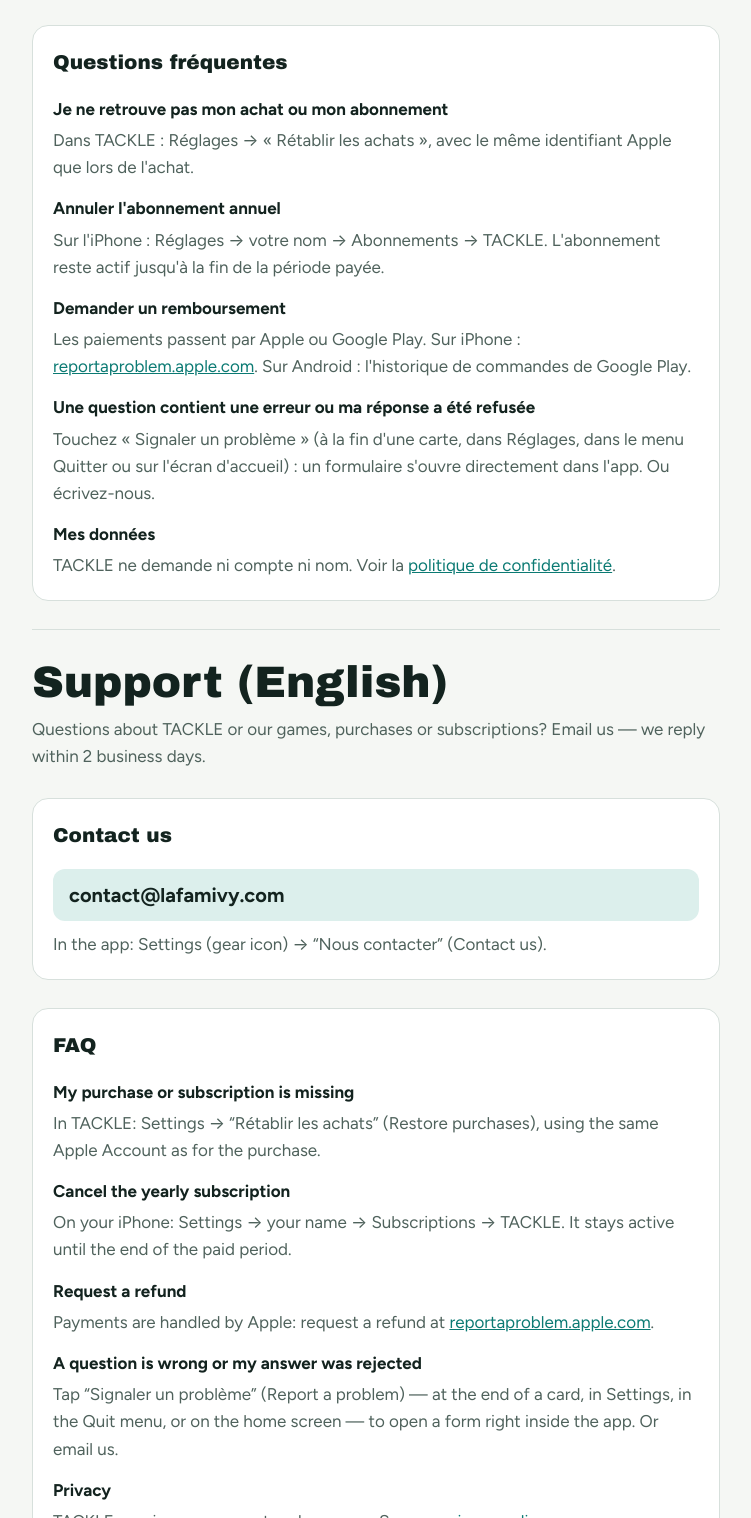
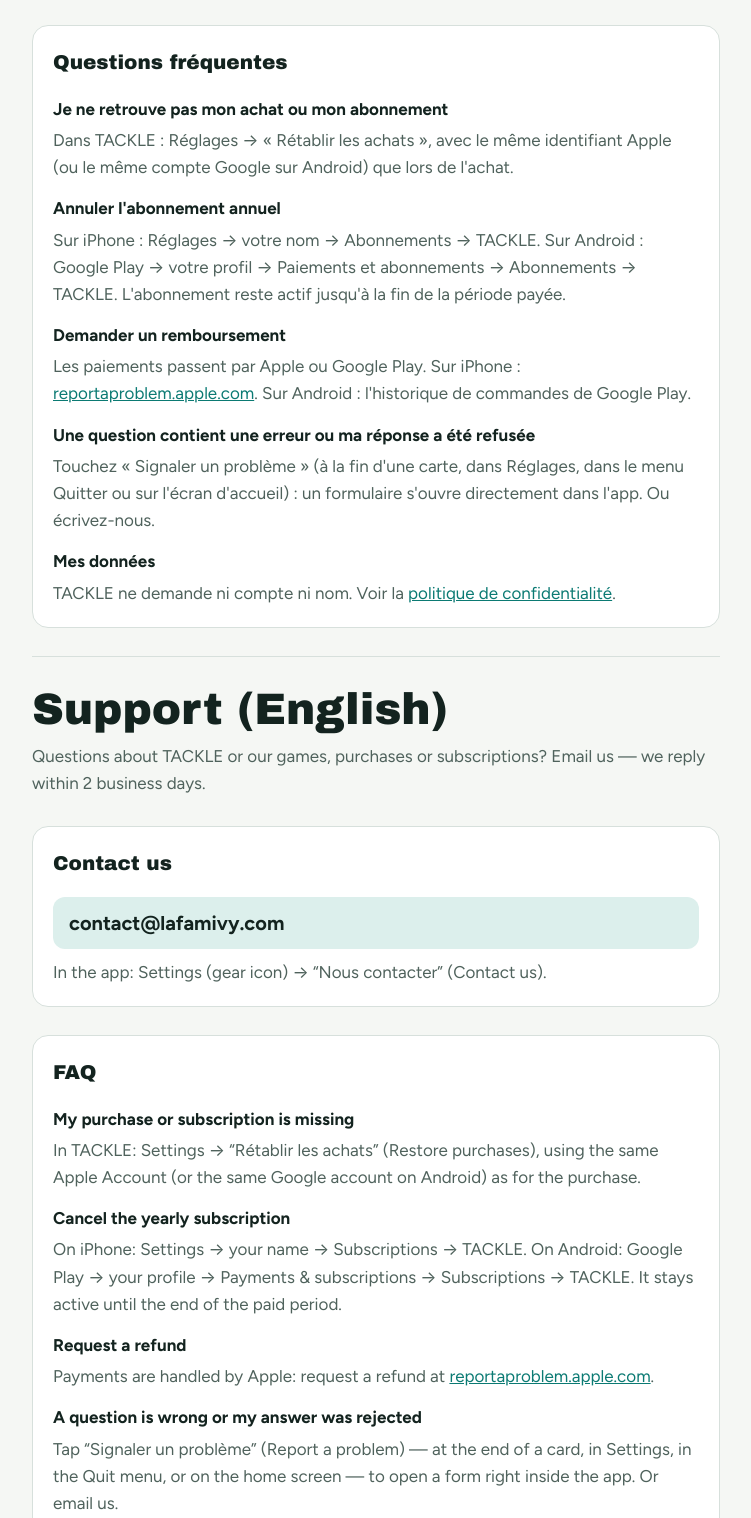
Before and after one commit to Dacloccortexa/lafamivy-site, a plain HTML site: page support/index.html in a window 1280 px wide. Shown: the part 422-1940 px from the top of the page, without its empty margins (264-1015 px from the left). Drawn offline with Linux system fonts and the light colour scheme; a web font is replaced by a local one.

Commit message:
Site : lien Google Play (Android) sur l'accueil, la page TACKLE et le support
Co-Authored-By: Claude Sonnet 5.5 <noreply@anthropic.com>
Claude-Session: https://claude.ai/code/session_016VawcGFJgQwo66HCtBAPXf

```diff
--- a/support/index.html
+++ b/support/index.html
@@ -68,8 +68,8 @@
   <section class="card" aria-labelledby="faq-fr">
     <h2 id="faq-fr">Questions fréquentes</h2>
     <dl>
-      <div><dt>Je ne retrouve pas mon achat ou mon abonnement</dt><dd>Dans TACKLE : Réglages → « Rétablir les achats », avec le même identifiant Apple que lors de l'achat.</dd></div>
-      <div><dt>Annuler l'abonnement annuel</dt><dd>Sur l'iPhone : Réglages → votre nom → Abonnements → TACKLE. L'abonnement reste actif jusqu'à la fin de la période payée.</dd></div>
+      <div><dt>Je ne retrouve pas mon achat ou mon abonnement</dt><dd>Dans TACKLE : Réglages → « Rétablir les achats », avec le même identifiant Apple (ou le même compte Google sur Android) que lors de l'achat.</dd></div>
+      <div><dt>Annuler l'abonnement annuel</dt><dd>Sur iPhone : Réglages → votre nom → Abonnements → TACKLE. Sur Android : Google Play → votre profil → Paiements et abonnements → Abonnements → TACKLE. L'abonnement reste actif jusqu'à la fin de la période payée.</dd></div>
       <div><dt>Demander un remboursement</dt><dd>Les paiements passent par Apple ou Google Play. Sur iPhone : <a href="https://reportaproblem.apple.com">reportaproblem.apple.com</a>. Sur Android : l'historique de commandes de Google Play.</dd></div>
       <div><dt>Une question contient une erreur ou ma réponse a été refusée</dt><dd>Touchez « Signaler un problème » (à la fin d'une carte, dans Réglages, dans le menu Quitter ou sur l'écran d'accueil) : un formulaire s'ouvre directement dans l'app. Ou écrivez-nous.</dd></div>
       <div><dt>Mes données</dt><dd>TACKLE ne demande ni compte ni nom. Voir la <a href="/privacy.html">politique de confidentialité</a>.</dd></div>
@@ -89,8 +89,8 @@
     <section class="card" aria-labelledby="faq-en">
       <h2 id="faq-en">FAQ</h2>
       <dl>
-        <div><dt>My purchase or subscription is missing</dt><dd>In TACKLE: Settings → “Rétablir les achats” (Restore purchases), using the same Apple Account as for the purchase.</dd></div>
-        <div><dt>Cancel the yearly subscription</dt><dd>On your iPhone: Settings → your name → Subscriptions → TACKLE. It stays active until the end of the paid period.</dd></div>
+        <div><dt>My purchase or subscription is missing</dt><dd>In TACKLE: Settings → “Rétablir les achats” (Restore purchases), using the same Apple Account (or the same Google account on Android) as for the purchase.</dd></div>
+        <div><dt>Cancel the yearly subscription</dt><dd>On iPhone: Settings → your name → Subscriptions → TACKLE. On Android: Google Play → your profile → Payments & subscriptions → Subscriptions → TACKLE. It stays active until the end of the paid period.</dd></div>
         <div><dt>Request a refund</dt><dd>Payments are handled by Apple: request a refund at <a href="https://reportaproblem.apple.com">reportaproblem.apple.com</a>.</dd></div>
         <div><dt>A question is wrong or my answer was rejected</dt><dd>Tap “Signaler un problème” (Report a problem) — at the end of a card, in Settings, in the Quit menu, or on the home screen — to open a form right inside the app. Or email us.</dd></div>
         <div><dt>Privacy</dt><dd>TACKLE requires no account and no name. See our <a href="/privacy.html">privacy policy</a>.</dd></div>
```
Also changed, not shown: index.html (+1 -1 lines), tackle/index.html (+3 -2 lines).
